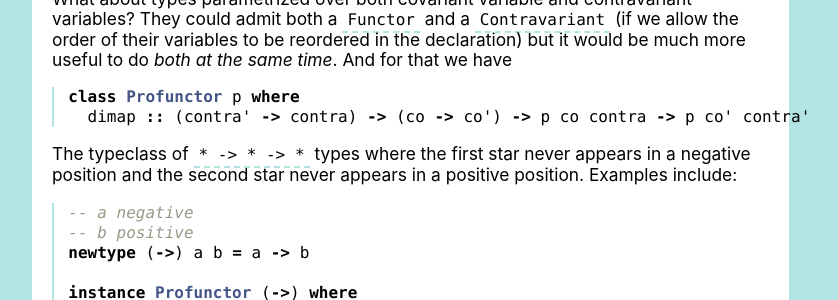
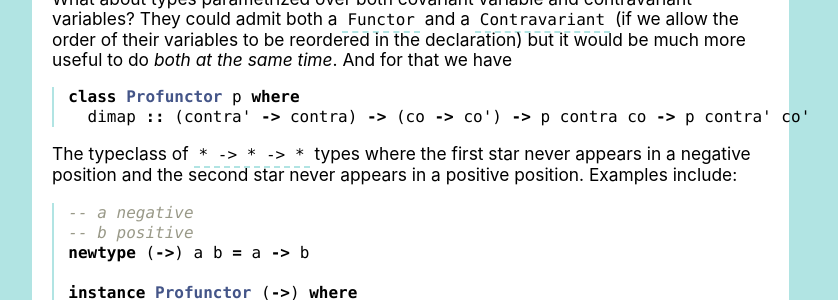
Before and after one commit to hlian/hao.codes, a Jekyll site: the page built from _posts/2016-08-30-functors.md, in a window 1280 px wide and 900 px high, scrolled down 1997 px. Shown: the part 153-453 px from the top of the window, without its empty margins (0-838 px from the left). Built offline with Jekyll 4.4.1, drawn with Linux system fonts in a browser that asks for light colours.

````diff
--- a/_posts/2016-08-30-functors.md
+++ b/_posts/2016-08-30-functors.md
@@ -93,7 +93,7 @@ What about types parametrized over both covariant variable and contravariant var
 
 ```haskell
 class Profunctor p where
-  dimap :: (contra' -> contra) -> (co -> co') -> p co contra -> p co' contra'
+  dimap :: (contra' -> contra) -> (co -> co') -> p contra co -> p contra' co'
 ```
 
 The typeclass of `* -> * -> *` types where the first star never appears in a negative position and the second star never appears in a positive position. Examples include:
````
